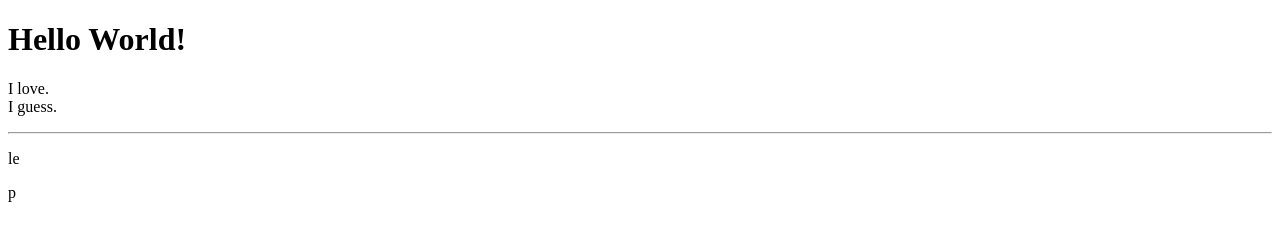
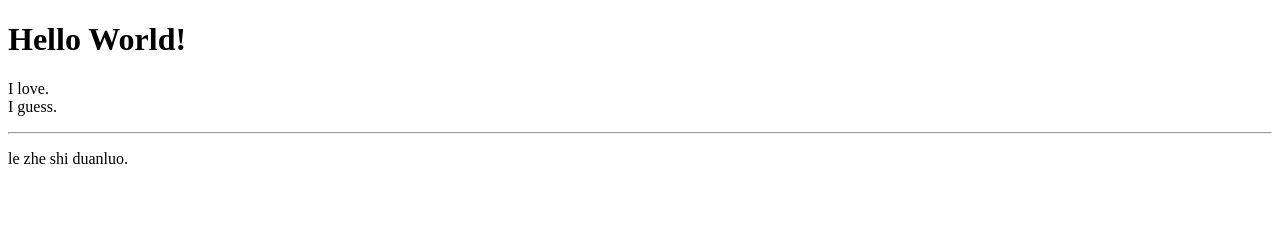
Before and after one commit to Koidzy/Koidzy.github.io, a plain HTML site: page index.html in a window 1280 px wide. Drawn offline with Linux system fonts and the light colour scheme.

Commit message:
Update index.html

```diff
--- a/index.html
+++ b/index.html
@@ -9,6 +9,6 @@
 			I love.<br>I guess.<br>
 		</p>
 		<hr>
-		<p>le</p>p
+		<p>le zhe shi duanluo.</p>
 	</body>
 </html>
```
